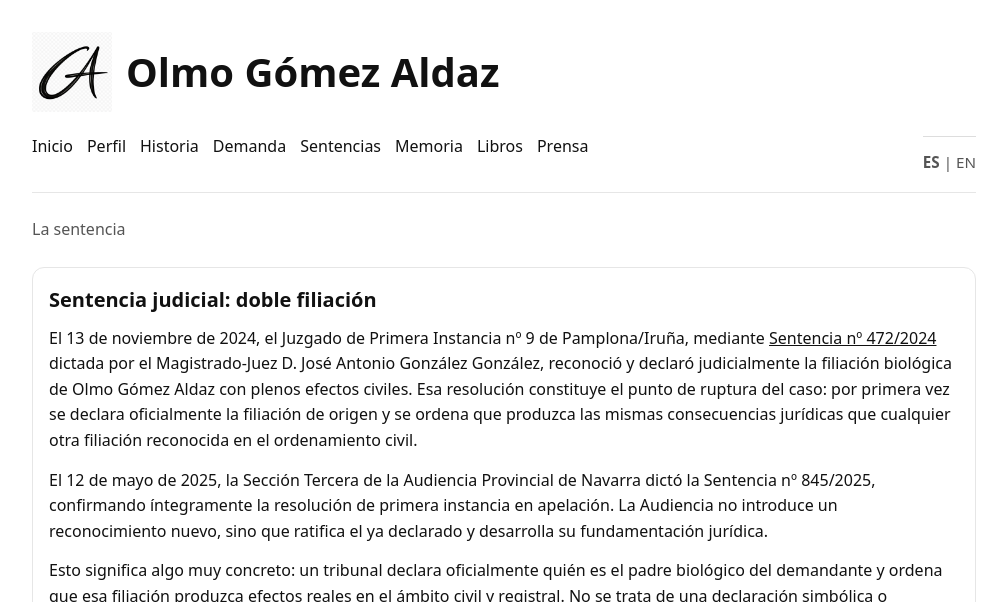
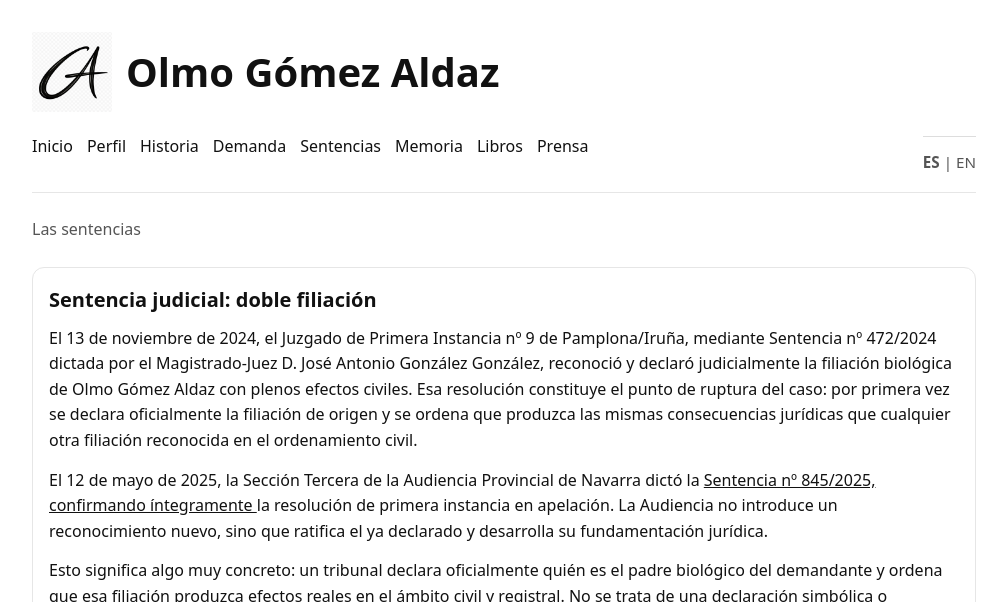
Before and after one commit to olmogaldaz/olmogaldaz.github.io, a Jekyll site: the page built from es/sentencia/index.html, in a window 1280 px wide and 900 px high. Shown: the top 602 px of the window, without its empty margins (136-1143 px from the left). Built offline with Jekyll 4.4.1, drawn with Linux system fonts in a browser that asks for light colours; some of the changed lines change nothing that is shown.

Commit message:
Update index.html

```diff
--- a/es/sentencia/index.html
+++ b/es/sentencia/index.html
@@ -9,7 +9,7 @@ description: Sentencia judicial firme que reconoce la filiación biológica y es
 <div class="wrap">
   <header id="site-header"></header>
 
-  <h1 class="page-title subtle">La sentencia</h1>
+  <h1 class="page-title subtle">Las sentencias</h1>
 
   <main>
 
@@ -18,17 +18,17 @@ description: Sentencia judicial firme que reconoce la filiación biológica y es
       <h2>Sentencia judicial: doble filiación</h2>
 
       <p>
-        El 13 de noviembre de 2024, el Juzgado de Primera Instancia nº 9 de Pamplona/Iruña, mediante
-        <a href="https://www.poderjudicial.es/search/AN/openDocument/6aeaf44a18f6bf28a0a8778d75e36f0d/20250624" target="_blank" rel="noopener noreferrer">
-          Sentencia nº 472/2024
-        </a>
-        dictada por el Magistrado-Juez D. José Antonio González González, reconoció y declaró judicialmente la filiación biológica de Olmo Gómez Aldaz
-        con plenos efectos civiles. Esa resolución constituye el punto de ruptura del caso: por primera vez se declara oficialmente la filiación de origen
-        y se ordena que produzca las mismas consecuencias jurídicas que cualquier otra filiación reconocida en el ordenamiento civil.
+        El 13 de noviembre de 2024, el Juzgado de Primera Instancia nº 9 de Pamplona/Iruña, mediante Sentencia nº 472/2024 dictada por el
+        Magistrado-Juez D. José Antonio González González, reconoció y declaró judicialmente la filiación biológica de Olmo Gómez Aldaz
+        con plenos efectos civiles. Esa resolución constituye el punto de ruptura del caso: por primera vez se declara oficialmente la filiación
+        de origen y se ordena que produzca las mismas consecuencias jurídicas que cualquier otra filiación reconocida en el ordenamiento civil.
       </p>
 
       <p>
-        El 12 de mayo de 2025, la Sección Tercera de la Audiencia Provincial de Navarra dictó la Sentencia nº 845/2025, confirmando íntegramente
+        El 12 de mayo de 2025, la Sección Tercera de la Audiencia Provincial de Navarra dictó la
+        <a href="https://www.poderjudicial.es/search/AN/openDocument/6aeaf44a18f6bf28a0a8778d75e36f0d/20250624" target="_blank" rel="noopener noreferrer">
+          Sentencia nº 845/2025, confirmando íntegramente
+        </a>
         la resolución de primera instancia en apelación. La Audiencia no introduce un reconocimiento nuevo, sino que ratifica el ya declarado y
         desarrolla su fundamentación jurídica.
       </p>
```
